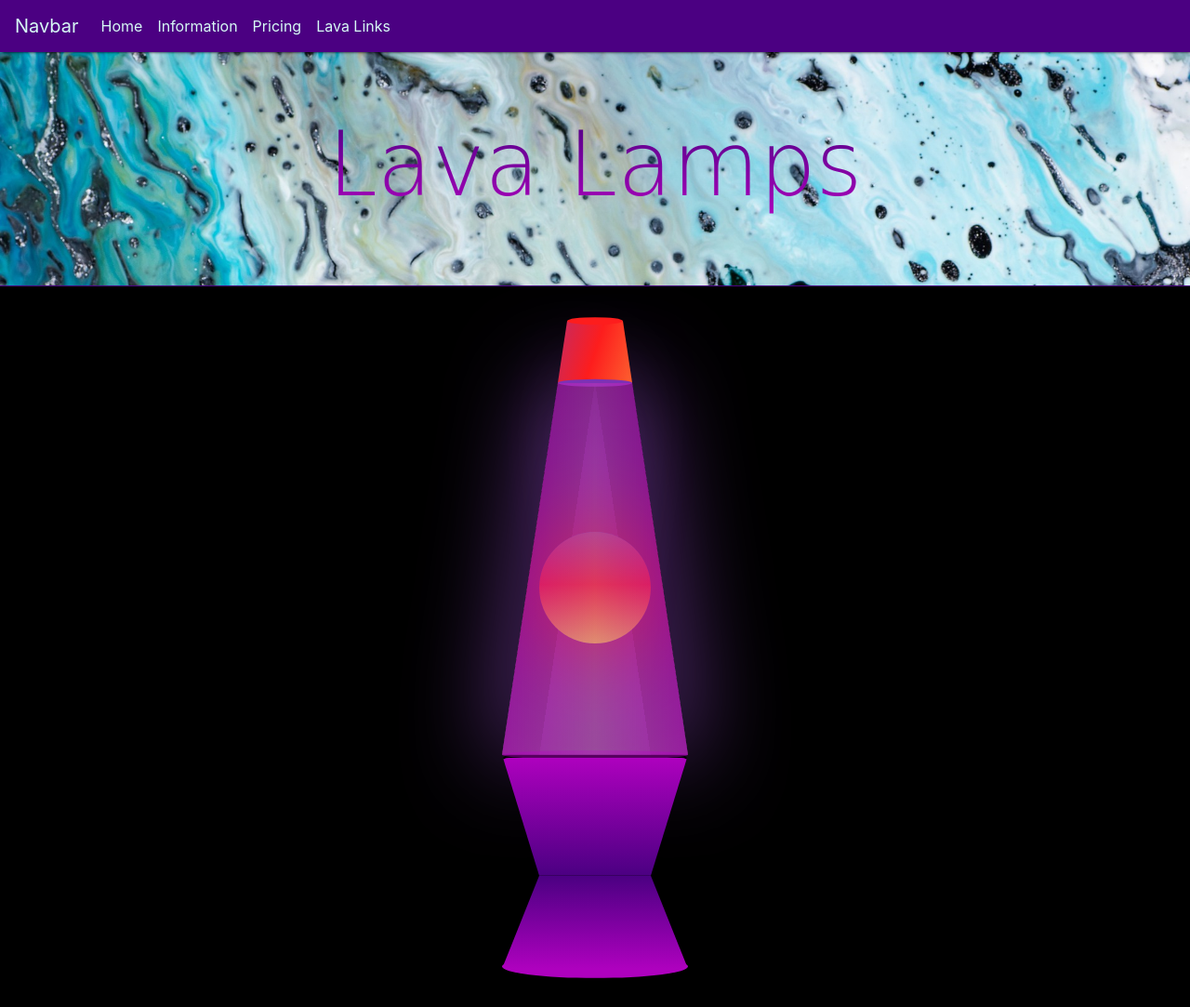
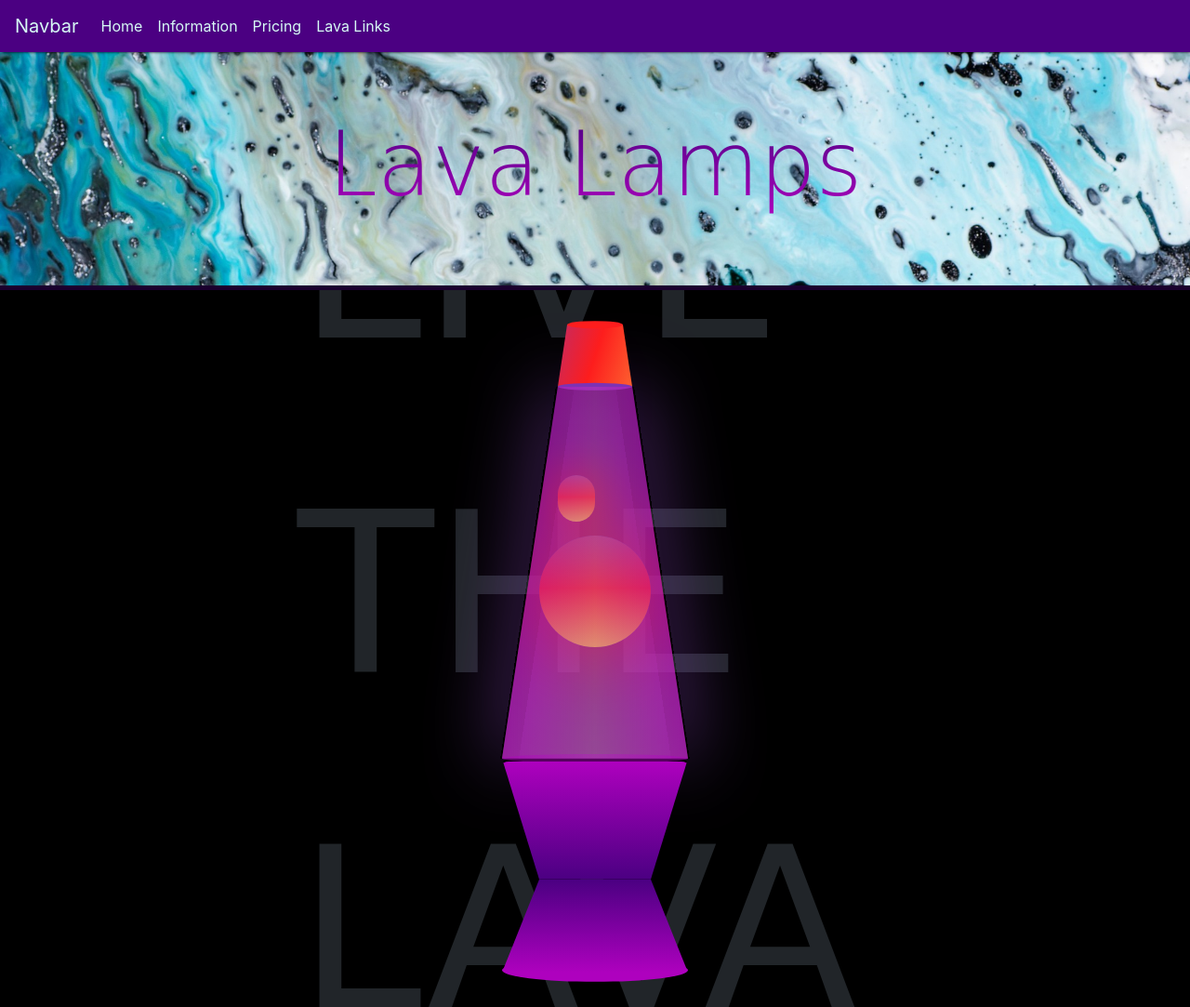
Before and after one commit to Koldenblue/lava-lamp-customizable-sass, a website: page public/index.html in a window 1280 px wide. Shown: the whole page at 93% size. Drawn offline with nearby package versions, Linux system fonts and the light colour scheme; a web font is replaced by a local one.

Commit message:
added background text

```diff
--- a/public/index.html
+++ b/public/index.html
@@ -50,8 +50,11 @@
   <div class='lamp-shadow-mid'></div>
   <div class='lamp-shadow-2'></div>
   <div class='lamp-translucent-cover'></div>
+  <div class='bg-text'>LIVE THE LAVA</div>
+
   <div class='lamp'>
     <div class='lava-1'></div>
+    <div class='lava-2'></div>
   </div>
   <div class='middle-ellipse'></div>
   <div class='lamp-top'></div>
--- a/public/styles/_lava.scss
+++ b/public/styles/_lava.scss
@@ -7,6 +7,27 @@ $lampWidth: 200px;
 $lava-1-ellipse: 90% 10%;
 $whitenShadow: 80;
 
+.lava-2 {
+  position: absolute;
+  background: rgb(252,176,69);
+  background: linear-gradient(0deg, rgba(252,176,69,1) 0%, rgba(253,29,29,1) 53%, rgba(180,58,122,1) 100%);
+  // padding-top: $lampWidth / 5.0;
+  // padding-right: $lampWidth / 5.5;
+  // padding-bottom: $lampWidth / 5;
+  // padding-left: $lampWidth / 5;
+  width: $lampWidth / 5;
+  height: $lampWidth / 4;
+  top: 30%;
+  left: 40%;
+  transform: translateX(-50%) translateY(-50%);
+  z-index: 20;
+  box-shadow: 0px 0px 50px rgb(255, 0, 0);
+  border-radius: 5000px;
+  // shape-outside: ellipse(30% 45%);
+  // clip-path: ellipse(30% 45%);
+}
+
+// lava in the lamp
 .lava-1 {
   position: absolute;
   background: rgb(252,176,69);
@@ -46,6 +67,7 @@ $whitenShadow: 80;
   }
 }
 
+// ellipse on top of cap
 .top-cap-ellipse {
   background: rgba(253,29,29,1);
   height: $bottomHeight / 10;
@@ -82,6 +104,7 @@ $whitenShadow: 80;
   );
 }
 
+// ellipse on bottom of cap
 .cap-ellipse {
   background-color: adjust-color($main, $red: 50, $blue: 50, $green: 50);
   height: $bottomHeight / 10;
@@ -96,12 +119,13 @@ $whitenShadow: 80;
   clip-path: ellipse(20% 40%);
 }
 
+// right side shadow
 .lamp-shadow {
-  width: $lampWidth / 5;
+  width: $lampWidth / 10;
   height: $bottomHeight * 4;
   position: absolute;
   left: 50%;
-  transform: skewX(8.5deg) translateX(75%);
+  transform: skewX(8.5deg) translateX(260%);
   z-index: -500;
   background-color: rgba(255,255,255 , 0.0);
   shape-outside: polygon(
@@ -110,18 +134,43 @@ $whitenShadow: 80;
     70% 0%,
     30% 0%,
   );
-  box-shadow: 0px 0px 100px adjust-color($main, $red: $whitenShadow, $green: $whitenShadow, $blue: $whitenShadow) ;
+  box-shadow: 0px 0px 75px adjust-color($main, $red: $whitenShadow, $green: $whitenShadow, $blue: $whitenShadow) ;
 }
 
+// a polygon to cover the gap between the two shadow boxes on the side
 .lamp-shadow-mid {
+  position: absolute;
+  left: 50%;
+  width: $lampWidth;
+  transform: translateX(-50%);
+  height: ($bottomHeight * 4);
+  shape-outside: polygon(
+    0% 100%,
+    100% 100%,
+    70% 0%,
+    30% 0%,
+  );
+  clip-path: polygon(
+    0% 100%,
+    100% 100%,
+    70% 0%,
+    30% 0%,
+    );
+  background-color:  rgba(0, 0, 0, 0);
 
+  z-index: -400;
+  // border-left: $bottomHeight solid transparent;
+  // border-right: $bottomHeight solid transparent;
+  // border-bottom: ($bottomHeight * 4) solid blue;
 }
+
+// left side shadow
 .lamp-shadow-2 {
-  width: $lampWidth / 5;
+  width: $lampWidth / 10;
   height: $bottomHeight * 4;
   position: absolute;
   left: 50%;
-  transform: skewX(-8.5deg) translateX(-175%);
+  transform: skewX(-8.5deg) translateX(-360%);
   z-index: -500;
   background-color: rgba(255,255,255 , 0.0);
   shape-outside: polygon(
@@ -130,11 +179,13 @@ $whitenShadow: 80;
     70% 0%,
     30% 0%,
   );
-  box-shadow: 0px 0px 100px adjust-color($main, $red: $whitenShadow, $green: $whitenShadow, $blue: $whitenShadow) ;
+  box-shadow: 0px 0px 75px adjust-color($main, $red: $whitenShadow, $green: $whitenShadow, $blue: $whitenShadow) ;
 }
 
 // absolute position, same as .lamp div, the only difference is the color and color orientation.
 // 50% transparent so that the color of the div behind it is seen as well.
+// the purpose of this is to give the lamp a more realistic color gradient, starting from bottom center
+// this also covers the lava ball
 .lamp-translucent-cover {
   width: $lampWidth;
   height: $bottomHeight * 4;
@@ -158,6 +209,7 @@ $whitenShadow: 80;
   );
 }
 
+// the glass lamp
 .lamp {
   width: $lampWidth;
   height: $bottomHeight * 4;
@@ -180,6 +232,7 @@ $whitenShadow: 80;
     );
 }
 
+// ellipse between glass and base
 .middle-ellipse {
   background-color: $liquid;
   height: $bottomHeight / 10;
@@ -194,6 +247,7 @@ $whitenShadow: 80;
   clip-path: ellipse(50% 50%);
 }
 
+// top of base
 .lamp-top {
   width: $lampWidth;
   height: $bottomHeight * 1.3;
@@ -218,16 +272,13 @@ $whitenShadow: 80;
   z-index: 2;
 }
 
+// bottom of base
 .lamp-bottom {
   width: $lampWidth;
   height: $bottomHeight;
   position: relative;
   left: 50%;
   transform: translateX(-50%);
-  // border-left: 50px solid transparent;
-  // border-right: 50px solid transparent;
-  // border-top: 40px solid red;
-  // border-bottom: 80px solid blue;
   shape-outside: polygon(
     20% 0,
     80% 0,
@@ -242,10 +293,10 @@ $whitenShadow: 80;
   );
   background: -webkit-linear-gradient($main, $second);
   border-radius: 10px;
-  // border-bottom: 3px inset black;
   z-index: 2;
 }
 
+// ellipse on bottom of base
 .bottom-ellipse {
   width: $lampWidth;
   height: $bottomHeight / 4;
--- a/public/styles/input.scss
+++ b/public/styles/input.scss
@@ -4,15 +4,28 @@ $text: rgb(215, 250, 245);
 $second: rgb(174, 1, 190);
 
 body {
-  background-color: black;
+  background-color: rgb(0, 0, 0);
+  overflow-x: hidden;
+}
+.jumbotron, .bg-text {
+  font-family: 'Modak', cursive;
+  // background-attachment: fixed;
 }
 .jumbotron {
-  font-family: 'Modak', cursive;
-  // background-attachment: fixed;
   background-image: url('../img/abstract-wax.jpg');
   background-repeat: no-repeat;
   background-size: cover;
-  border-bottom: 1px solid $main;
+  border-bottom: 5px outset $main;
+}
+
+.bg-text {
+  font-size: 15rem;
+  left: 50%;
+  position: absolute;
+  top: 40rem;
+  z-index: -5000;
+  transform: translateY(-50%) translateX(-50%);
+  display: ruby;
 }
 
 .jumbotron {
```
Also changed, not shown: public/styles/style.css, 1 other file.
